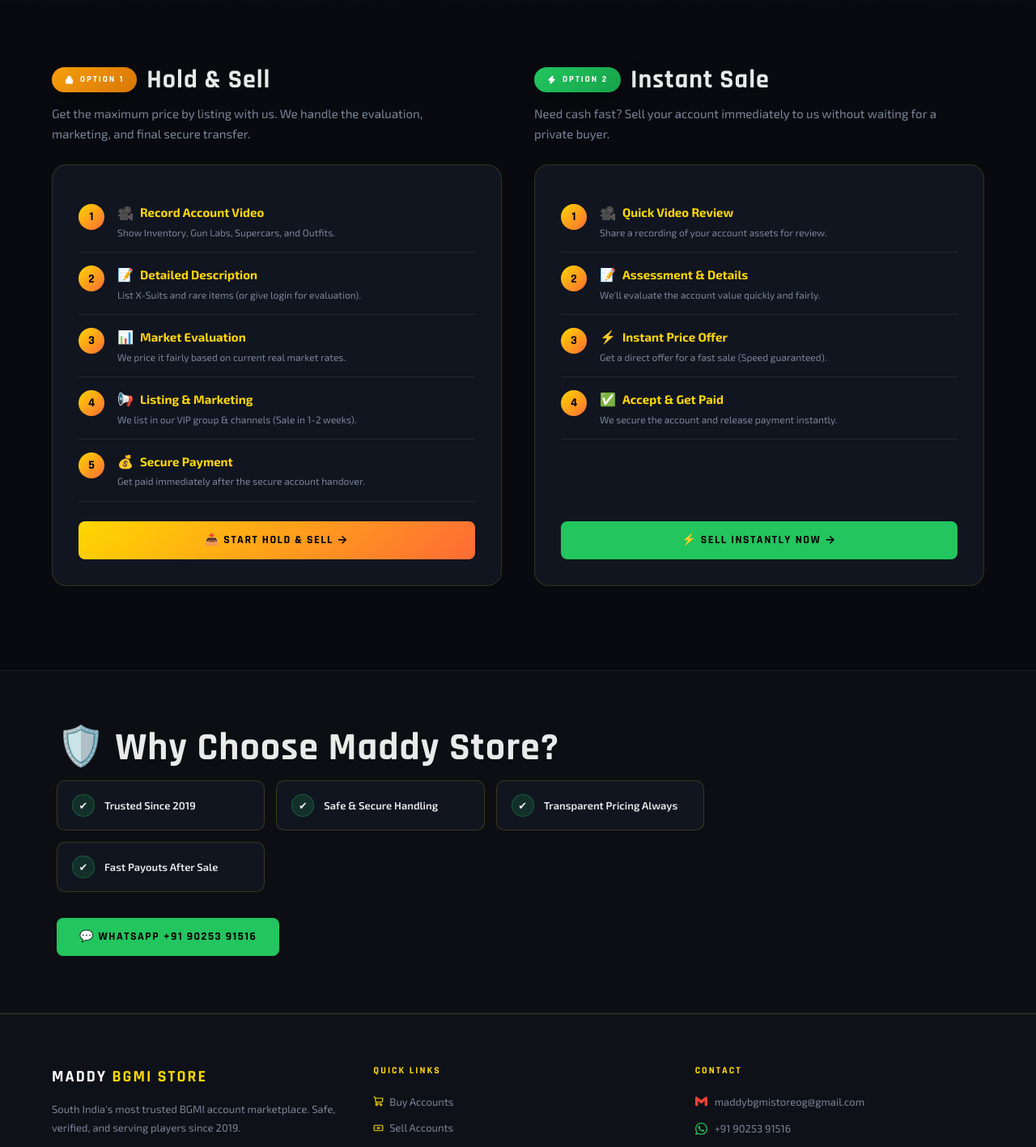
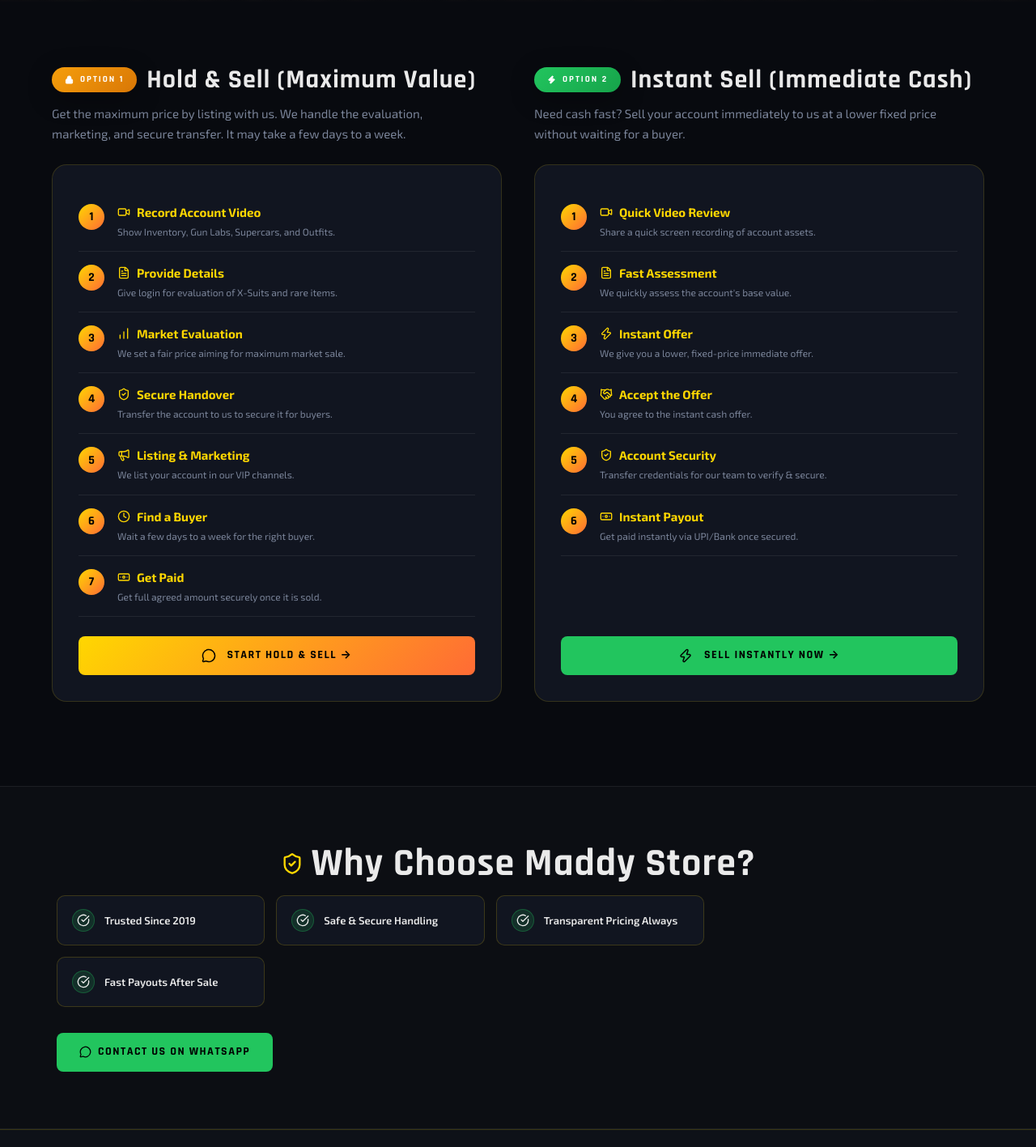
Before and after one commit to maddymathesh/Maddybgmistore, a React (Vite) app: page /sell in a window 1280 px wide. Shown: the part 860-2277 px from the top of the page at 81% size. Built offline with nearby package versions, Linux system fonts and the light colour scheme; no server answers.

Commit message:
feat: integrate Telegram support, update WhatsApp channel links, and refine account listing terminology across pages

```diff
--- a/src/components/Footer.jsx
+++ b/src/components/Footer.jsx
@@ -9,12 +9,12 @@ const socials = [
     icon: <svg viewBox="0 0 24 24" fill="url(#ig-grad)" width="16" height="16"><defs><linearGradient id="ig-grad" x1="0%" y1="100%" x2="100%" y2="0%"><stop offset="0%" stopColor="#f09433" /><stop offset="50%" stopColor="#dc2743" /><stop offset="100%" stopColor="#bc1888" /></linearGradient></defs><path d="M12 2.163c3.204 0 3.584.012 4.85.07 3.252.148 4.771 1.691 4.919 4.919.058 1.265.069 1.645.069 4.849 0 3.205-.012 3.584-.069 4.849-.149 3.225-1.664 4.771-4.919 4.919-1.266.058-1.644.07-4.85.07-3.204 0-3.584-.012-4.849-.07-3.26-.149-4.771-1.699-4.919-4.92-.058-1.265-.07-1.644-.07-4.849 0-3.204.013-3.583.07-4.849.149-3.227 1.664-4.771 4.919-4.919 1.266-.057 1.645-.069 4.849-.069zM12 0C8.741 0 8.333.014 7.053.072 2.695.272.273 2.69.073 7.052.014 8.333 0 8.741 0 12c0 3.259.014 3.668.072 4.948.2 4.358 2.618 6.78 6.98 6.98C8.333 23.986 8.741 24 12 24c3.259 0 3.668-.014 4.948-.072 4.354-.2 6.782-2.618 6.979-6.98.059-1.28.073-1.689.073-4.948 0-3.259-.014-3.667-.072-4.947-.196-4.354-2.617-6.78-6.979-6.98C15.668.014 15.259 0 12 0zm0 5.838a6.162 6.162 0 100 12.324 6.162 6.162 0 000-12.324zM12 16a4 4 0 110-8 4 4 0 010 8zm6.406-11.845a1.44 1.44 0 100 2.881 1.44 1.44 0 000-2.881z" /></svg>,
   },
   {
-    href: "https://t.me/maddy_bgmistore",
+    href: "https://t.me/MBSxMADDY17",
     color: "#229ED9", bg: "rgba(34,158,217,0.15)", border: "rgba(34,158,217,0.35)",
     icon: <svg viewBox="0 0 24 24" fill="currentColor" width="16" height="16"><path d="M11.944 0A12 12 0 0 0 0 12a12 12 0 0 0 12 12 12 12 0 0 0 12-12A12 12 0 0 0 12 0a12 12 0 0 0-.056 0zm4.962 7.224c.1-.002.321.023.465.14a.506.506 0 0 1 .171.325c.016.093.036.306.02.472-.18 1.898-.962 6.502-1.36 8.627-.168.9-.499 1.201-.82 1.23-.696.065-1.225-.46-1.9-.902-1.056-.693-1.653-1.124-2.678-1.8-1.185-.78-.417-1.21.258-1.91.177-.184 3.247-2.977 3.307-3.23.007-.032.014-.15-.056-.212s-.174-.041-.249-.024c-.106.024-1.793 1.14-5.061 3.345-.48.33-.913.49-1.302.48-.428-.008-1.252-.241-1.865-.44-.752-.245-1.349-.374-1.297-.789.027-.216.325-.437.893-.663 3.498-1.524 5.83-2.529 6.998-3.014 3.332-1.386 4.025-1.627 4.476-1.635z" /></svg>,
   },
   {
-    href: "https://chat.whatsapp.com/Itiwa47TCSoJnlmNvJalVG",
+    href: "https://whatsapp.com/channel/0029VbAuBtrIXnlpr3jvnN13",
     color: "#22C55E", bg: "rgba(34,197,94,0.15)", border: "rgba(34,197,94,0.35)",
     icon: <svg viewBox="0 0 24 24" fill="currentColor" width="16" height="16"><path d="M17.472 14.382c-.297-.149-1.758-.867-2.03-.967-.273-.099-.471-.148-.67.15-.197.297-.767.966-.94 1.164-.173.199-.347.223-.644.075-.297-.15-1.255-.463-2.39-1.475-.883-.788-1.48-1.761-1.653-2.059-.173-.297-.018-.458.13-.606.134-.133.298-.347.446-.52.149-.174.198-.298.298-.497.099-.198.05-.371-.025-.52-.075-.149-.669-1.612-.916-2.207-.242-.579-.487-.5-.669-.51-.173-.008-.371-.01-.57-.01-.198 0-.52.074-.792.372-.272.297-1.04 1.016-1.04 2.479 0 1.462 1.065 2.875 1.213 3.074.149.198 2.096 3.2 5.077 4.487.709.306 1.262.489 1.694.625.712.227 1.36.195 1.871.118.571-.085 1.758-.719 2.006-1.413.248-.694.248-1.289.173-1.413-.074-.124-.272-.198-.57-.347m-5.421 7.403h-.004a9.87 9.87 0 01-5.031-1.378l-.361-.214-3.741.982.998-3.648-.235-.374a9.86 9.86 0 01-1.51-5.26c.001-5.45 4.436-9.884 9.888-9.884 2.64 0 5.122 1.03 6.988 2.898a9.825 9.825 0 012.893 6.994c-.003 5.45-4.437 9.884-9.885 9.884m8.413-18.297A11.815 11.815 0 0012.05 0C5.495 0 .16 5.335.157 11.892c0 2.096.547 4.142 1.588 5.945L.057 24l6.305-1.654a11.882 11.882 0 005.683 1.448h.005c6.554 0 11.89-5.335 11.893-11.893a11.821 11.821 0 00-3.48-8.413z" /></svg>,
   },
@@ -28,28 +28,28 @@ const socials = [
 // Contact items with inline icons
 const contacts = [
   {
-    href: "mailto:maddybgmistoreog@gmail.com",
-    label: "maddybgmistoreog@gmail.com",
-    color: "#EA4335",
-    icon: <svg viewBox="0 0 24 24" fill="currentColor" width="15" height="15"><path d="M24 5.457v13.909c0 .904-.732 1.636-1.636 1.636h-3.819V11.73L12 16.64l-6.545-4.91v9.273H1.636A1.636 1.636 0 0 1 0 19.366V5.457c0-2.023 2.309-3.178 3.927-1.964L5.455 4.64 12 9.548l6.545-4.91 1.528-1.145C21.69 2.28 24 3.434 24 5.457z" /></svg>,
-  },
-  {
     href: "https://wa.me/+919025391516",
-    label: "+91 90253 91516",
+    label: "Contact Us on WhatsApp",
     color: "#22C55E",
     icon: <svg viewBox="0 0 24 24" fill="currentColor" width="15" height="15"><path d="M17.472 14.382c-.297-.149-1.758-.867-2.03-.967-.273-.099-.471-.148-.67.15-.197.297-.767.966-.94 1.164-.173.199-.347.223-.644.075-.297-.15-1.255-.463-2.39-1.475-.883-.788-1.48-1.761-1.653-2.059-.173-.297-.018-.458.13-.606.134-.133.298-.347.446-.52.149-.174.198-.298.298-.497.099-.198.05-.371-.025-.52-.075-.149-.669-1.612-.916-2.207-.242-.579-.487-.5-.669-.51-.173-.008-.371-.01-.57-.01-.198 0-.52.074-.792.372-.272.297-1.04 1.016-1.04 2.479 0 1.462 1.065 2.875 1.213 3.074.149.198 2.096 3.2 5.077 4.487.709.306 1.262.489 1.694.625.712.227 1.36.195 1.871.118.571-.085 1.758-.719 2.006-1.413.248-.694.248-1.289.173-1.413-.074-.124-.272-.198-.57-.347m-5.421 7.403h-.004a9.87 9.87 0 01-5.031-1.378l-.361-.214-3.741.982.998-3.648-.235-.374a9.86 9.86 0 01-1.51-5.26c.001-5.45 4.436-9.884 9.888-9.884 2.64 0 5.122 1.03 6.988 2.898a9.825 9.825 0 012.893 6.994c-.003 5.45-4.437 9.884-9.885 9.884m8.413-18.297A11.815 11.815 0 0012.05 0C5.495 0 .16 5.335.157 11.892c0 2.096.547 4.142 1.588 5.945L.057 24l6.305-1.654a11.882 11.882 0 005.683 1.448h.005c6.554 0 11.89-5.335 11.893-11.893a11.821 11.821 0 00-3.48-8.413z" /></svg>,
   },
   {
-    href: "https://chat.whatsapp.com/Itiwa47TCSoJnlmNvJalVG",
-    label: "Official WhatsApp Group →",
-    color: "#22C55E",
-    icon: <svg viewBox="0 0 24 24" fill="currentColor" width="15" height="15"><path d="M17.472 14.382c-.297-.149-1.758-.867-2.03-.967-.273-.099-.471-.148-.67.15-.197.297-.767.966-.94 1.164-.173.199-.347.223-.644.075-.297-.15-1.255-.463-2.39-1.475-.883-.788-1.48-1.761-1.653-2.059-.173-.297-.018-.458.13-.606.134-.133.298-.347.446-.52.149-.174.198-.298.298-.497.099-.198.05-.371-.025-.52-.075-.149-.669-1.612-.916-2.207-.242-.579-.487-.5-.669-.51-.173-.008-.371-.01-.57-.01-.198 0-.52.074-.792.372-.272.297-1.04 1.016-1.04 2.479 0 1.462 1.065 2.875 1.213 3.074.149.198 2.096 3.2 5.077 4.487.709.306 1.262.489 1.694.625.712.227 1.36.195 1.871.118.571-.085 1.758-.719 2.006-1.413.248-.694.248-1.289.173-1.413-.074-.124-.272-.198-.57-.347m-5.421 7.403h-.004a9.87 9.87 0 01-5.031-1.378l-.361-.214-3.741.982.998-3.648-.235-.374a9.86 9.86 0 01-1.51-5.26c.001-5.45 4.436-9.884 9.888-9.884 2.64 0 5.122 1.03 6.988 2.898a9.825 9.825 0 012.893 6.994c-.003 5.45-4.437 9.884-9.885 9.884m8.413-18.297A11.815 11.815 0 0012.05 0C5.495 0 .16 5.335.157 11.892c0 2.096.547 4.142 1.588 5.945L.057 24l6.305-1.654a11.882 11.882 0 005.683 1.448h.005c6.554 0 11.89-5.335 11.893-11.893a11.821 11.821 0 00-3.48-8.413z" /></svg>,
+    href: "https://t.me/MBSxMADDY17",
+    label: "Contact Us on Telegram",
+    color: "#229ED9",
+    icon: <svg viewBox="0 0 24 24" fill="currentColor" width="15" height="15"><path d="M11.944 0A12 12 0 0 0 0 12a12 12 0 0 0 12 12 12 12 0 0 0 12-12A12 12 0 0 0 12 0a12 12 0 0 0-.056 0zm4.962 7.224c.1-.002.321.023.465.14a.506.506 0 0 1 .171.325c.016.093.036.306.02.472-.18 1.898-.962 6.502-1.36 8.627-.168.9-.499 1.201-.82 1.23-.696.065-1.225-.46-1.9-.902-1.056-.693-1.653-1.124-2.678-1.8-1.185-.78-.417-1.21.258-1.91.177-.184 3.247-2.977 3.307-3.23.007-.032.014-.15-.056-.212s-.174-.041-.249-.024c-.106.024-1.793 1.14-5.061 3.345-.48.33-.913.49-1.302.48-.428-.008-1.252-.241-1.865-.44-.752-.245-1.349-.374-1.297-.789.027-.216.325-.437.893-.663 3.498-1.524 5.83-2.529 6.998-3.014 3.332-1.386 4.025-1.627 4.476-1.635z" /></svg>,
   },
   {
-    href: "https://t.me/maddy_bgmistore",
-    label: "Official Telegram Channel →",
-    color: "#229ED9",
-    icon: <svg viewBox="0 0 24 24" fill="currentColor" width="15" height="15"><path d="M11.944 0A12 12 0 0 0 0 12a12 12 0 0 0 12 12 12 12 0 0 0 12-12A12 12 0 0 0 12 0a12 12 0 0 0-.056 0zm4.962 7.224c.1-.002.321.023.465.14a.506.506 0 0 1 .171.325c.016.093.036.306.02.472-.18 1.898-.962 6.502-1.36 8.627-.168.9-.499 1.201-.82 1.23-.696.065-1.225-.46-1.9-.902-1.056-.693-1.653-1.124-2.678-1.8-1.185-.78-.417-1.21.258-1.91.177-.184 3.247-2.977 3.307-3.23.007-.032.014-.15-.056-.212s-.174-.041-.249-.024c-.106.024-1.793 1.14-5.061 3.345-.48.33-.913.49-1.302.48-.428-.008-1.252-.241-1.865-.44-.752-.245-1.349-.374-1.297-.789.027-.216.325-.437.893-.663 3.498-1.524 5.83-2.529 6.998-3.014 3.332-1.386 4.025-1.627 4.476-1.635z" /></svg>,
+    href: "https://www.instagram.com/maddy_bgmistore/",
+    label: "Contact Us on Instagram",
+    color: "#E1306C",
+    icon: <svg viewBox="0 0 24 24" fill="url(#ig-grad2)" width="15" height="15"><defs><linearGradient id="ig-grad2" x1="0%" y1="100%" x2="100%" y2="0%"><stop offset="0%" stopColor="#f09433" /><stop offset="50%" stopColor="#dc2743" /><stop offset="100%" stopColor="#bc1888" /></linearGradient></defs><path d="M12 2.163c3.204 0 3.584.012 4.85.07 3.252.148 4.771 1.691 4.919 4.919.058 1.265.069 1.645.069 4.849 0 3.205-.012 3.584-.069 4.849-.149 3.225-1.664 4.771-4.919 4.919-1.266.058-1.644.07-4.85.07-3.204 0-3.584-.012-4.849-.07-3.26-.149-4.771-1.699-4.919-4.92-.058-1.265-.07-1.644-.07-4.849 0-3.204.013-3.583.07-4.849.149-3.227 1.664-4.771 4.919-4.919 1.266-.057 1.645-.069 4.849-.069zM12 0C8.741 0 8.333.014 7.053.072 2.695.272.273 2.69.073 7.052.014 8.333 0 8.741 0 12c0 3.259.014 3.668.072 4.948.2 4.358 2.618 6.78 6.98 6.98C8.333 23.986 8.741 24 12 24c3.259 0 3.668-.014 4.948-.072 4.354-.2 6.782-2.618 6.979-6.98.059-1.28.073-1.689.073-4.948 0-3.259-.014-3.667-.072-4.947-.196-4.354-2.617-6.78-6.979-6.98C15.668.014 15.259 0 12 0zm0 5.838a6.162 6.162 0 100 12.324 6.162 6.162 0 000-12.324zM12 16a4 4 0 110-8 4 4 0 010 8zm6.406-11.845a1.44 1.44 0 100 2.881 1.44 1.44 0 000-2.881z" /></svg>,
+  },
+  {
+    href: "mailto:maddybgmistoreog@gmail.com",
+    label: "Contact Us Via Email",
+    color: "#EA4335",
+    icon: <svg viewBox="0 0 24 24" fill="currentColor" width="15" height="15"><path d="M24 5.457v13.909c0 .904-.732 1.636-1.636 1.636h-3.819V11.73L12 16.64l-6.545-4.91v9.273H1.636A1.636 1.636 0 0 1 0 19.366V5.457c0-2.023 2.309-3.178 3.927-1.964L5.455 4.64 12 9.548l6.545-4.91 1.528-1.145C21.69 2.28 24 3.434 24 5.457z" /></svg>,
   },
 ];
 
@@ -100,7 +100,7 @@ export default function Footer() {
 
         {/* Contact with inline icons */}
         <div>
-          <div style={{ fontFamily: "var(--font-h)", fontSize: "12px", fontWeight: 700, color: "var(--gold)", letterSpacing: "2px", textTransform: "uppercase", marginBottom: "16px" }}>Contact</div>
+          <div style={{ fontFamily: "var(--font-h)", fontSize: "12px", fontWeight: 700, color: "var(--gold)", letterSpacing: "2px", textTransform: "uppercase", marginBottom: "16px" }}>Contact Support</div>
           <div style={{ display: "flex", flexDirection: "column", gap: "11px" }}>
             {contacts.map((c, i) => (
               <a key={i} href={c.href} target="_blank" rel="noreferrer"
--- a/src/components/WhatsAppFloat.jsx
+++ b/src/components/WhatsAppFloat.jsx
@@ -3,7 +3,7 @@ import { MessageCircle } from "lucide-react";
 export default function WhatsAppFloat() {
   return (
     <a
-      href="https://wa.me/+919025391516?text=Hi!%20I%20need%20help%20with%20BGMI%20accounts."
+      href="https://whatsapp.com/channel/0029VbAuBtrIXnlpr3jvnN13"
       target="_blank"
       rel="noreferrer"
       className="whatsapp-float"
--- a/src/pages/Home.jsx
+++ b/src/pages/Home.jsx
@@ -8,8 +8,8 @@ import LightRays from "../components/LightRays";
 const connectChannels = [
   {
     name: "WhatsApp",
-    desc: "Official WhatsApp Group",
-    href: "https://chat.whatsapp.com/Itiwa47TCSoJnlmNvJalVG",
+    desc: "Official WhatsApp Channel",
+    href: "https://whatsapp.com/channel/0029VbAuBtrIXnlpr3jvnN13",
     color: "#22C55E",
     bg: "rgba(34,197,94,0.12)",
     border: "rgba(34,197,94,0.3)",
--- a/src/pages/Sell.jsx
+++ b/src/pages/Sell.jsx
@@ -1,7 +1,7 @@
 import { Link } from "react-router-dom";
 import Navbar from "../components/Navbar";
 import Footer from "../components/Footer";
-import { Banknote, Zap, MessageCircle, Lock } from "lucide-react";
+import { Banknote, Zap, MessageCircle, Lock, Video, FileText, BarChart, ShieldCheck, Megaphone, Clock, Handshake, CheckCircle } from "lucide-react";
 
 export default function Sell() {
   return (
@@ -79,25 +79,27 @@ export default function Sell() {
                 <span className="badge" style={{ background: "linear-gradient(135deg,#f59e0b,#d97706)", border: "none" }}>
                   <Lock size={11} fill="#fff" /> OPTION 1
                 </span>
-                <h2 className="stitle" style={{ margin: 0, fontSize: "clamp(24px,4vw,32px)" }}>Hold & Sell</h2>
+                <h2 className="stitle" style={{ margin: 0, fontSize: "clamp(24px,4vw,32px)" }}>Hold & Sell (Maximum Value)</h2>
               </div>
               <p className="ssub" style={{ marginBottom: "24px", minHeight: "44px" }}>
-                Get the maximum price by listing with us. We handle the evaluation, marketing, and final secure transfer.
+                Get the maximum price by listing with us. We handle the evaluation, marketing, and secure transfer. It may take a few days to a week.
               </p>
 
               <div style={{ background: "var(--card)", border: "1px solid rgba(255,215,0,0.15)", borderRadius: "18px", padding: "32px", marginBottom: "24px", flex: 1, display: "flex", flexDirection: "column" }}>
                 <ol className="steps-list" style={{ flex: 1 }}>
                   {[
-                    ["🎥", "Record Account Video", "Show Inventory, Gun Labs, Supercars, and Outfits."],
-                    ["📝", "Detailed Description", "List X-Suits and rare items (or give login for evaluation)."],
-                    ["📊", "Market Evaluation", "We price it fairly based on current real market rates."],
-                    ["📢", "Listing & Marketing", "We list in our VIP group & channels (Sale in 1-2 weeks)."],
-                    ["💰", "Secure Payment", "Get paid immediately after the secure account handover."],
+                    [<Video size={16} />, "Record Account Video", "Show Inventory, Gun Labs, Supercars, and Outfits."],
+                    [<FileText size={16} />, "Provide Details", "Give login for evaluation of X-Suits and rare items."],
+                    [<BarChart size={16} />, "Market Evaluation", "We set a fair price aiming for maximum market sale."],
+                    [<ShieldCheck size={16} />, "Secure Handover", "Transfer the account to us to secure it for buyers."],
+                    [<Megaphone size={16} />, "Listing & Marketing", "We list your account in our VIP channels."],
+                    [<Clock size={16} />, "Find a Buyer", "Wait a few days to a week for the right buyer."],
+                    [<Banknote size={16} />, "Get Paid", "Get full agreed amount securely once it is sold."],
                   ].map(([icon, title, desc], i) => (
                     <li key={i} style={{ display: "flex", alignItems: "flex-start", gap: "16px", padding: "14px 0", borderBottom: "1px solid var(--border)" }}>
                       <div className="step-text">
                         <div style={{ display: "flex", alignItems: "center", gap: "8px", color: "var(--gold)", marginBottom: "2px" }}>
-                          <span style={{ fontSize: "16px" }}>{icon}</span> <strong style={{ fontSize: "15px" }}>{title}</strong>
+                          {icon} <strong style={{ fontSize: "15px" }}>{title}</strong>
                         </div>
                         <small style={{ display: "block", color: "var(--muted)", fontSize: "12px" }}>{desc}</small>
                       </div>
@@ -105,7 +107,7 @@ export default function Sell() {
                   ))}
                 </ol>
                 <a href="https://wa.me/+919025391516?text=Hi!%20I%20want%20to%20Hold%20and%20Sell%20my%20BGMI%20account." target="_blank" rel="noreferrer" className="btn btn-gold" style={{ marginTop: "24px", width: "100%", justifyContent: "center" }}>
-                  📤 Start Hold & Sell →
+                  <MessageCircle size={18} style={{ marginRight: "6px" }} /> Start Hold & Sell →
                 </a>
               </div>
             </div>
@@ -116,24 +118,26 @@ export default function Sell() {
                 <span className="badge" style={{ background: "linear-gradient(135deg,#22c55e,#16a34a)", border: "none" }}>
                   <Zap size={11} fill="#fff" /> OPTION 2
                 </span>
-                <h2 className="stitle" style={{ margin: 0, fontSize: "clamp(24px,4vw,32px)" }}>Instant Sale</h2>
+                <h2 className="stitle" style={{ margin: 0, fontSize: "clamp(24px,4vw,32px)" }}>Instant Sell (Immediate Cash)</h2>
               </div>
               <p className="ssub" style={{ marginBottom: "24px", minHeight: "44px" }}>
-                Need cash fast? Sell your account immediately to us without waiting for a private buyer.
+                Need cash fast? Sell your account immediately to us at a lower fixed price without waiting for a buyer.
               </p>
 
               <div style={{ background: "var(--card)", border: "1px solid rgba(255,215,0,0.15)", borderRadius: "18px", padding: "32px", marginBottom: "24px", flex: 1, display: "flex", flexDirection: "column" }}>
                 <ol className="steps-list" style={{ flex: 1 }}>
                   {[
-                    ["🎥", "Quick Video Review", "Share a recording of your account assets for review."],
-                    ["📝", "Assessment & Details", "We'll evaluate the account value quickly and fairly."],
-                    ["⚡", "Instant Price Offer", "Get a direct offer for a fast sale (Speed guaranteed)."],
-                    ["✅", "Accept & Get Paid", "We secure the account and release payment instantly."],
+                    [<Video size={16} />, "Quick Video Review", "Share a quick screen recording of account assets."],
+                    [<FileText size={16} />, "Fast Assessment", "We quickly assess the account's base value."],
+                    [<Zap size={16} />, "Instant Offer", "We give you a lower, fixed-price immediate offer."],
+                    [<Handshake size={16} />, "Accept the Offer", "You agree to the instant cash offer."],
+                    [<ShieldCheck size={16} />, "Account Security", "Transfer credentials for our team to verify & secure."],
+                    [<Banknote size={16} />, "Instant Payout", "Get paid instantly via UPI/Bank once secured."],
                   ].map(([icon, title, desc], i) => (
                     <li key={i} style={{ display: "flex", alignItems: "flex-start", gap: "16px", padding: "14px 0", borderBottom: "1px solid var(--border)" }}>
                       <div className="step-text">
                         <div style={{ display: "flex", alignItems: "center", gap: "8px", color: "var(--gold)", marginBottom: "2px" }}>
-                          <span style={{ fontSize: "16px" }}>{icon}</span> <strong style={{ fontSize: "15px" }}>{title}</strong>
+                          {icon} <strong style={{ fontSize: "15px" }}>{title}</strong>
                         </div>
                         <small style={{ display: "block", color: "var(--muted)", fontSize: "12px" }}>{desc}</small>
                       </div>
@@ -141,7 +145,7 @@ export default function Sell() {
                   ))}
                 </ol>
                 <a href="https://wa.me/+919025391516?text=Hi!%20I%20want%20to%20sell%20my%20BGMI%20account%20instantly." target="_blank" rel="noreferrer" className="btn btn-green" style={{ marginTop: "24px", width: "100%", justifyContent: "center" }}>
-                  ⚡ Sell Instantly Now →
+                  <Zap size={18} style={{ marginRight: "6px" }} /> Sell Instantly Now →
                 </a>
               </div>
             </div>
@@ -150,14 +154,16 @@ export default function Sell() {
 
         {/* WHY */}
         <section className="section-alt">
-          <h2 className="stitle">🛡️ Why Choose Maddy Store?</h2>
+          <h2 className="stitle" style={{ display:"flex", alignItems:"center", gap:"10px", justifyContent:"center" }}>
+            <ShieldCheck size={28} style={{ color:"var(--gold)" }} /> Why Choose Maddy Store?
+          </h2>
           <div className="why-grid" style={{ maxWidth:"800px", marginBottom:"32px" }}>
             {["Trusted Since 2019","Safe & Secure Handling","Transparent Pricing Always","Fast Payouts After Sale"].map(w => (
-              <div key={w} className="why-item"><div className="why-check">✔</div><span>{w}</span></div>
+              <div key={w} className="why-item"><div className="why-check"><CheckCircle size={16} /></div><span>{w}</span></div>
             ))}
           </div>
-          <a href="https://wa.me/+919025391516?text=Hi!%20I%20need%20help%20selling%20my%20BGMI%20account." target="_blank" rel="noreferrer" className="btn btn-green">
-            💬 WhatsApp +91 90253 91516
+          <a href="https://wa.me/+919025391516?text=Hi!%20I%20need%20help%20selling%20my%20BGMI%20account." target="_blank" rel="noreferrer" className="btn btn-green" style={{ display:"inline-flex", alignItems:"center", gap:"8px", justifyContent:"center" }}>
+            <MessageCircle size={15} /> Contact Us on WhatsApp
           </a>
         </section>
       </div>
```
Also changed, not shown: src/pages/Buy.jsx (+19 -10 lines).
